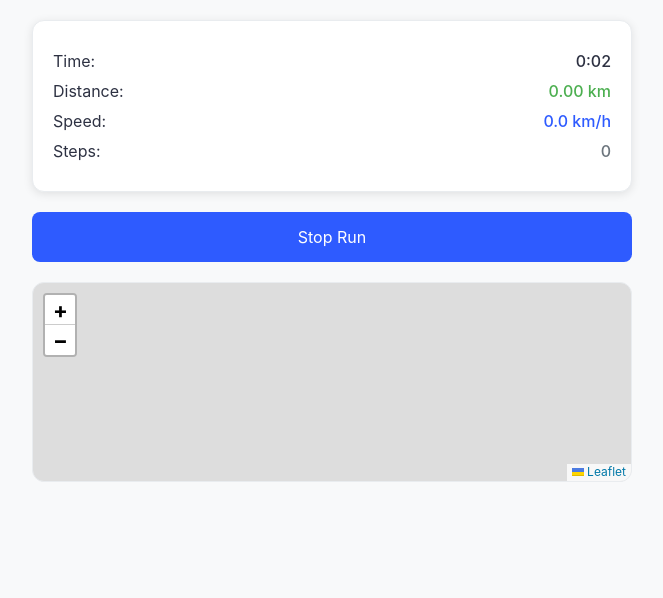
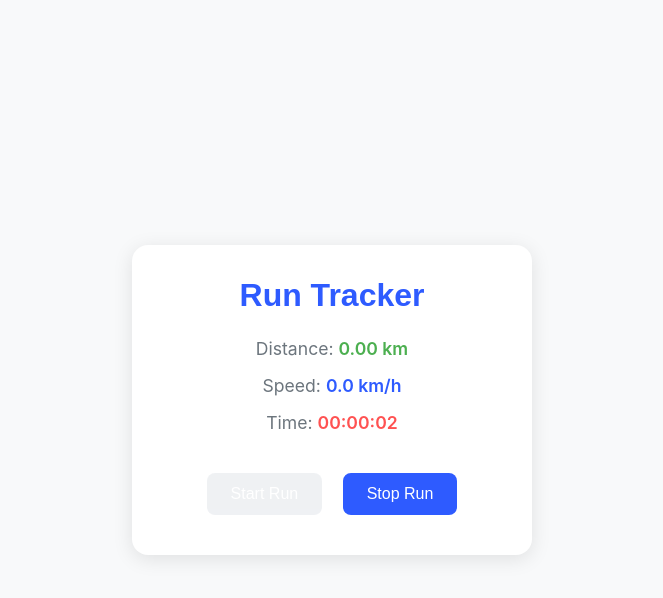
Before and after one commit to Anbeh/Velocita, a plain HTML site: page index.html in a window 1280 px wide. Both pictures are taken after a click on the button "Start Run". Shown: the whole page, without its empty margins (308-971 px from the left). Drawn offline with nearby package versions, Linux system fonts and the light colour scheme.

Commit message:
Update index.html

```diff
--- a/index.html
+++ b/index.html
@@ -2,233 +2,236 @@
 <html lang="en">
 <head>
     <meta charset="UTF-8">
+    <link rel="icon" type="image/x-icon" href="icon.png">
     <meta name="viewport" content="width=device-width, initial-scale=1.0">
-    <link rel="icon" type="image/x-icon" href="icon.png">
-    <title>Running Tracker</title>
-    <link rel="stylesheet" href="https://unpkg.com/leaflet@1.7.1/dist/leaflet.css">
+    <title>Velocita: Running Tracker</title>
     <style>
+        /* Cool and Fresh Color Palette */
+        :root {
+            --primary: #2E5BFF; /* Vibrant blue */
+            --secondary: #4CAF50; /* Fresh green */
+            --accent: #FF5252; /* Coral-red */
+            --background: #F8F9FA; /* Soft off-white */
+            --text: #2D3142; /* Deep slate gray */
+            --muted-text: #6C757D; /* Muted gray */
+            --border: #E9ECEF; /* Light gray */
+        }
+
+        /* Modern Fonts */
+        @import url('https://fonts.googleapis.com/css2?family=Inter:wght@400;500;600&family=Space+Grotesk:wght@500&display=swap');
+
         * {
             margin: 0;
             padding: 0;
             box-sizing: border-box;
-            font-family: -apple-system, sans-serif;
         }
 
         body {
+            font-family: 'Inter', sans-serif;
+            background: var(--background);
+            color: var(--text);
+            display: flex;
+            justify-content: center;
+            align-items: center;
+            height: 100vh;
             padding: 20px;
-            background: #F8F9FA; /* Soft off-white */
         }
 
         .container {
-            max-width: 600px;
-            margin: 0 auto;
+            background: white;
+            padding: 2rem;
+            border-radius: 16px;
+            box-shadow: 0 4px 20px rgba(0, 0, 0, 0.1);
+            text-align: center;
+            max-width: 400px;
+            width: 100%;
+        }
+
+        h1 {
+            font-family: 'Space Grotesk', sans-serif;
+            font-size: 2rem;
+            margin-bottom: 1.5rem;
+            color: var(--primary);
         }
 
         .stats {
-            background: white;
-            padding: 20px;
-            border-radius: 12px;
-            box-shadow: 0 2px 10px rgba(0,0,0,0.1);
-            margin-bottom: 20px;
-            border: 1px solid #E9ECEF; /* Light gray for borders */
+            margin-bottom: 2rem;
         }
 
-        .stat-row {
-            display: flex;
-            justify-content: space-between;
-            margin: 10px 0;
-            color: #2D3142; /* Deep slate gray for primary text */
+        .stat {
+            margin: 1rem 0;
+            font-size: 1.1rem;
+            color: var(--muted-text);
         }
 
-        .stat-value {
-            font-weight: 500;
-            color: #2D3142; /* Deep slate gray for primary text */
+        .stat span {
+            font-weight: 600;
+            color: var(--text);
+        }
+
+        #distance span {
+            color: var(--secondary); /* Green for distance */
+        }
+
+        #speed span {
+            color: var(--primary); /* Blue for speed */
+        }
+
+        #time span {
+            color: var(--accent); /* Red for time */
         }
 
         button {
-            width: 100%;
-            padding: 15px;
+            padding: 0.75rem 1.5rem;
+            margin: 0.5rem;
             border: none;
-            background: #2E5BFF; /* Vibrant blue for primary accent */
+            border-radius: 8px;
+            background: var(--primary);
             color: white;
-            border-radius: 8px;
-            font-size: 16px;
+            font-size: 1rem;
+            font-weight: 500;
             cursor: pointer;
-            transition: opacity 0.2s;
+            transition: opacity 0.3s, transform 0.2s;
         }
 
         button:hover {
             opacity: 0.9;
+            transform: translateY(-2px);
         }
 
-        #map {
-            height: 200px;
-            border-radius: 12px;
-            margin-top: 20px;
-            border: 1px solid #E9ECEF; /* Light gray for borders */
+        button:disabled {
+            background: var(--border);
+            cursor: not-allowed;
+            opacity: 0.7;
         }
 
-        /* Custom colors for specific stats */
-        #distance {
-            color: #4CAF50; /* Fresh green for distance metrics */
-        }
+        @media (max-width: 480px) {
+            h1 {
+                font-size: 1.75rem;
+            }
 
-        #speed {
-            color: #2E5BFF; /* Vibrant blue for speed */
-        }
+            .stat {
+                font-size: 1rem;
+            }
 
-        #steps {
-            color: #6C757D; /* Muted gray for secondary text */
-        }
-
-        /* Alert color for warnings */
-        .alert {
-            color: #FF5252; /* Coral-red for warnings */
+            button {
+                width: 100%;
+                margin: 0.5rem 0;
+            }
         }
     </style>
 </head>
 <body>
     <div class="container">
+        <h1>Run Tracker</h1>
         <div class="stats">
-            <div class="stat-row">
-                <span>Time:</span>
-                <span class="stat-value" id="time">0:00</span>
+            <div class="stat" id="distance">
+                Distance: <span>0.00 km</span>
             </div>
-            <div class="stat-row">
-                <span>Distance:</span>
-                <span class="stat-value" id="distance">0.00 km</span>
+            <div class="stat" id="speed">
+                Speed: <span>0.0 km/h</span>
             </div>
-            <div class="stat-row">
-                <span>Speed:</span>
-                <span class="stat-value" id="speed">0.0 km/h</span>
-            </div>
-            <div class="stat-row">
-                <span>Steps:</span>
-                <span class="stat-value" id="steps">0</span>
+            <div class="stat" id="time">
+                Time: <span>00:00:00</span>
             </div>
         </div>
-
         <button id="startBtn">Start Run</button>
-        <div id="map"></div>
+        <button id="stopBtn" disabled>Stop Run</button>
     </div>
 
-    <script src="https://unpkg.com/leaflet@1.7.1/dist/leaflet.js"></script>
     <script>
         let watchId = null;
         let startTime = null;
         let positions = [];
         let totalDistance = 0;
-        let stepCount = 0;
-        let map = null;
-        let polyline = null;
-
-        // Average stride length in meters (adjust as needed)
-        const STRIDE_LENGTH = 0.75;
+        let timerInterval = null;
 
         const startBtn = document.getElementById('startBtn');
-        const timeElement = document.getElementById('time');
-        const distanceElement = document.getElementById('distance');
-        const speedElement = document.getElementById('speed');
-        const stepsElement = document.getElementById('steps');
+        const stopBtn = document.getElementById('stopBtn');
+        const distanceElement = document.getElementById('distance').querySelector('span');
+        const speedElement = document.getElementById('speed').querySelector('span');
+        const timeElement = document.getElementById('time').querySelector('span');
 
-        function calculateDistance(pos1, pos2) {
+        // Function to calculate distance between two coordinates (in meters)
+        function calculateDistance(lat1, lon1, lat2, lon2) {
             const R = 6371e3; // Earth radius in meters
-            const φ1 = pos1.latitude * Math.PI/180;
-            const φ2 = pos2.latitude * Math.PI/180;
-            const Δφ = (pos2.latitude - pos1.latitude) * Math.PI/180;
-            const Δλ = (pos2.longitude - pos1.longitude) * Math.PI/180;
+            const φ1 = (lat1 * Math.PI) / 180;
+            const φ2 = (lat2 * Math.PI) / 180;
+            const Δφ = ((lat2 - lat1) * Math.PI) / 180;
+            const Δλ = ((lon2 - lon1) * Math.PI) / 180;
 
-            const a = Math.sin(Δφ/2) * Math.sin(Δφ/2) +
-                      Math.cos(φ1) * Math.cos(φ2) *
-                      Math.sin(Δλ/2) * Math.sin(Δλ/2);
-            const c = 2 * Math.atan2(Math.sqrt(a), Math.sqrt(1-a));
+            const a =
+                Math.sin(Δφ / 2) * Math.sin(Δφ / 2) +
+                Math.cos(φ1) * Math.cos(φ2) * Math.sin(Δλ / 2) * Math.sin(Δλ / 2);
+            const c = 2 * Math.atan2(Math.sqrt(a), Math.sqrt(1 - a));
 
             return R * c;
         }
 
-        function updateDisplay() {
-            // Update timer
+        // Function to update the timer
+        function updateTimer() {
             const elapsed = Date.now() - startTime;
-            const minutes = Math.floor(elapsed / 60000);
-            const seconds = ((elapsed % 60000) / 1000).toFixed(0);
-            timeElement.textContent = `${minutes}:${seconds.padStart(2, '0')}`;
-
-            // Update distance
-            distanceElement.textContent = `${(totalDistance / 1000).toFixed(2)} km`;
-
-            // Update steps
-            stepsElement.textContent = Math.floor(totalDistance / STRIDE_LENGTH);
+            const hours = Math.floor(elapsed / 3600000);
+            const minutes = Math.floor((elapsed % 3600000) / 60000);
+            const seconds = Math.floor((elapsed % 60000) / 1000);
+            timeElement.textContent = `${String(hours).padStart(2, '0')}:${String(minutes).padStart(2, '0')}:${String(seconds).padStart(2, '0')}`;
         }
 
+        // Function to handle position updates
         function handlePosition(position) {
-            const newPos = {
-                latitude: position.coords.latitude,
-                longitude: position.coords.longitude,
-                timestamp: position.timestamp
-            };
+            const { latitude, longitude } = position.coords;
 
             if (positions.length > 0) {
-                const lastPos = positions[positions.length - 1];
-                const distance = calculateDistance(lastPos, newPos);
+                const lastPosition = positions[positions.length - 1];
+                const distance = calculateDistance(
+                    lastPosition.latitude,
+                    lastPosition.longitude,
+                    latitude,
+                    longitude
+                );
                 totalDistance += distance;
 
-                // Update speed
-                const timeDiff = (newPos.timestamp - lastPos.timestamp) / 1000;
-                const speed = distance / timeDiff; // m/s
-                speedElement.textContent = `${(speed * 3.6).toFixed(1)} km/h`;
+                // Calculate speed (in km/h)
+                const timeDiff = (position.timestamp - lastPosition.timestamp) / 1000; // in seconds
+                const speed = (distance / timeDiff) * 3.6; // Convert m/s to km/h
+                speedElement.textContent = `${speed.toFixed(1)} km/h`;
             }
 
-            positions.push(newPos);
-
-            // Update map
-            if (map) {
-                map.setView([newPos.latitude, newPos.longitude], 15);
-                polyline.addLatLng([newPos.latitude, newPos.longitude]);
-            }
-
-            updateDisplay();
+            positions.push({ latitude, longitude, timestamp: position.timestamp });
+            distanceElement.textContent = `${(totalDistance / 1000).toFixed(2)} km`;
         }
 
-        function startTracking() {
+        // Start tracking
+        startBtn.addEventListener('click', () => {
             if (!navigator.geolocation) {
-                alert("Geolocation is not supported by your browser");
+                alert("Geolocation is not supported by your browser.");
                 return;
             }
 
-            startBtn.textContent = 'Stop Run';
             startTime = Date.now();
+            positions = [];
             totalDistance = 0;
-            positions = [];
-
-            // Initialize map
-            if (!map) {
-                map = L.map('map');
-                L.tileLayer('https://{s}.tile.openstreetmap.org/{z}/{x}/{y}.png').addTo(map);
-                polyline = L.polyline([], {color: '#2E5BFF'}).addTo(map); /* Vibrant blue for route */
-            }
+            distanceElement.textContent = '0.00 km';
+            speedElement.textContent = '0.0 km/h';
+            timeElement.textContent = '00:00:00';
 
             watchId = navigator.geolocation.watchPosition(
                 handlePosition,
-                error => console.error(error),
-                {enableHighAccuracy: true, maximumAge: 0}
+                (error) => console.error(error),
+                { enableHighAccuracy: true, maximumAge: 0 }
             );
 
-            // Start update loop
-            timerInterval = setInterval(updateDisplay, 1000);
-        }
+            timerInterval = setInterval(updateTimer, 1000);
+            startBtn.disabled = true;
+            stopBtn.disabled = false;
+        });
 
-        function stopTracking() {
-            startBtn.textContent = 'Start Run';
+        // Stop tracking
+        stopBtn.addEventListener('click', () => {
             if (watchId) navigator.geolocation.clearWatch(watchId);
-            clearInterval(timerInterval);
-        }
-
-        startBtn.addEventListener('click', () => {
-            if (startBtn.textContent === 'Start Run') {
-                startTracking();
-            } else {
-                stopTracking();
-            }
+            if (timerInterval) clearInterval(timerInterval);
+            startBtn.disabled = false;
+            stopBtn.disabled = true;
         });
     </script>
 </body>
```
